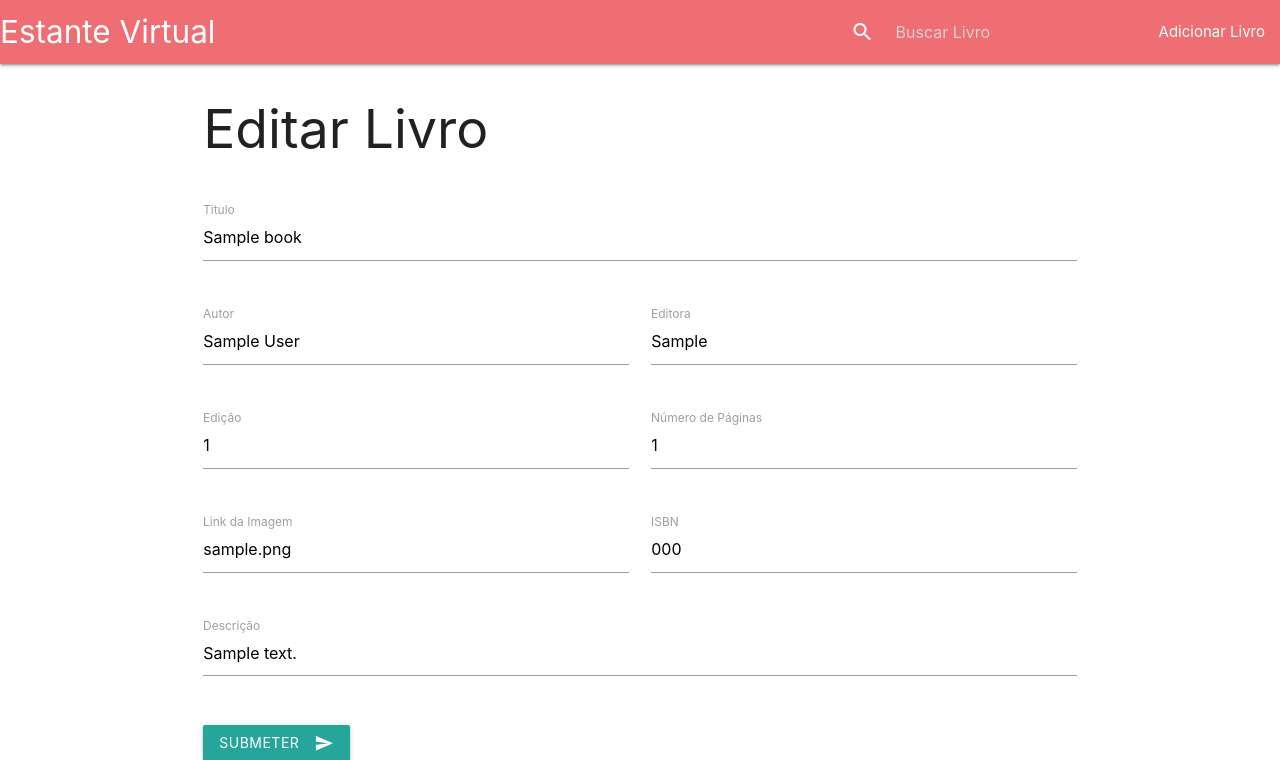
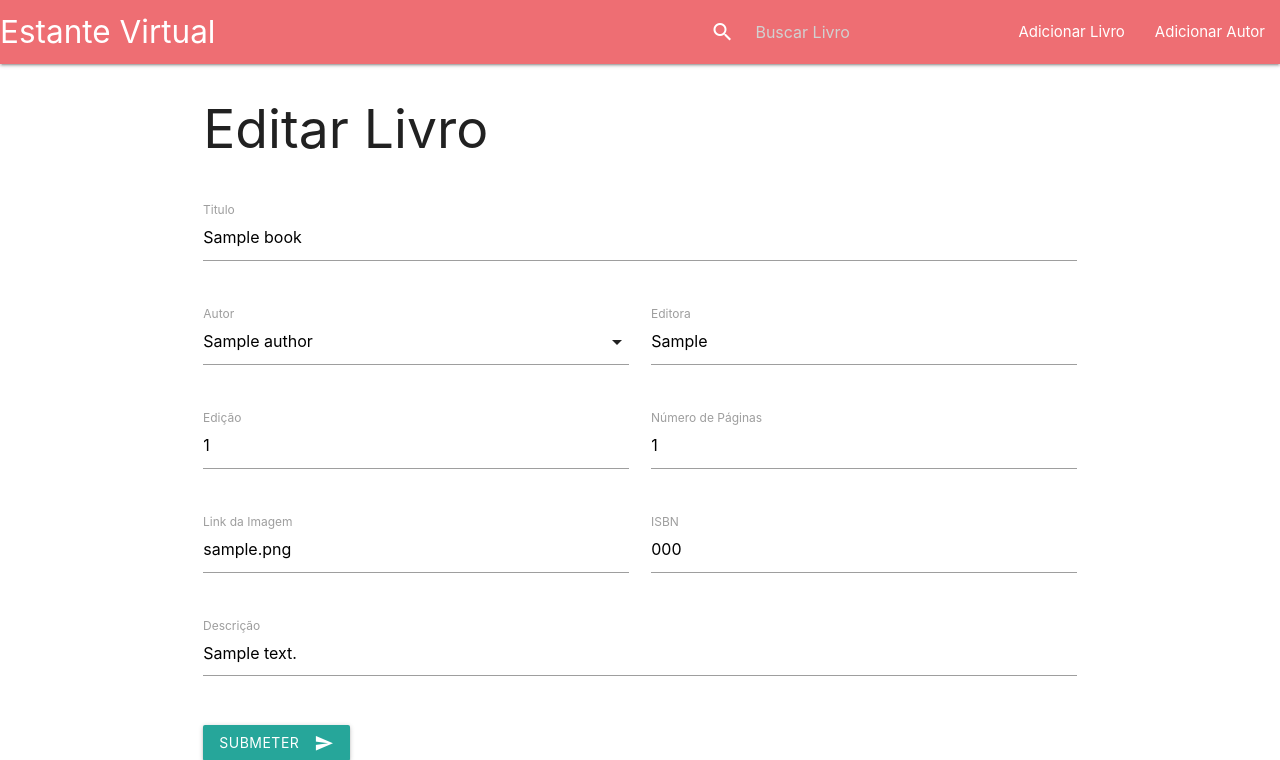
Before and after one commit to CleysonPH/flask-virtual-bookshelf, a Flask app: page /book/edit/1 in a window 1280 px wide. Shown: the top 760 px of the page. Run offline with Flask 2, Linux system fonts and the light colour scheme; tables that the repository leaves empty hold one stand-in row (values such as "Sample post").

Commit message:
Implemented Book model

```diff
--- a/app/routes.py
+++ b/app/routes.py
@@ -1,7 +1,7 @@
 from flask import render_template, request, redirect, url_for, flash
 
 from app import app, db
-from app.models import Book
+from app.models import Book, Author
 
 
 @app.errorhandler(404)
@@ -16,7 +16,7 @@ def home():
     title = 'Lista de Livros'
     books = Book.query.order_by(Book.title).all()
 
-    return render_template('book_list.html', title=title, books=books)
+    return render_template('book/book_list.html', title=title, books=books)
 
 
 @app.route('/book/search')
@@ -26,7 +26,7 @@ def book_search():
 
     books = Book.query.filter(Book.title.contains(search)).all()
 
-    return render_template('book_list.html', title=title, books=books)
+    return render_template('book/book_list.html', title=title, books=books)
 
 
 @app.route('/book/detail/<int:id>')
@@ -34,19 +34,25 @@ def book_detail(id):
     book = Book.query.get_or_404(id)
     title = 'Detalhes do Livro'
 
-    return render_template('book_detail.html', title=title, book=book)
+    return render_template('book/book_detail.html', title=title, book=book)
 
 
 @app.route('/book/add', methods=['GET', 'POST'])
 def book_add():
     book = 0
+    authors = Author.query.order_by(Author.name).all()
     if request.method == 'GET':
         title = 'Cadastrar Livro'
-        return render_template('book_form.html', title=title, book=book)
+        return render_template('book/book_form.html', title=title, book=book, authors=authors)
 
+    print(request.form.get('author'))
+
+    author = Author.query.get(
+        request.form.get('author')
+    )
     book = Book(
         title=request.form.get('title'),
-        author=request.form.get('author'),
+        author=author,
         publisher=request.form.get('publisher'),
         edition=request.form.get('edition'),
         pages_number=request.form.get('pages_number'),
@@ -58,16 +64,17 @@ def book_add():
     db.session.add(book)
     db.session.commit()
 
-    flash(f"Livro cadastrado com sucesso!")
-    return redirect(url_for('home'))
+    flash("Livro cadastrado com sucesso!")
+    return redirect(url_for('book_add'))
 
 
 @app.route('/book/edit/<int:id>', methods=['GET', 'POST'])
 def book_edit(id):
     book = Book.query.get_or_404(id)
+    authors = Author.query.order_by(Author.name).all()
     if request.method == 'GET':
         title = 'Editar Livro'
-        return render_template('book_form.html', title=title, book=book)
+        return render_template('book/book_form.html', title=title, book=book, authors=authors)
 
     book.title = request.form.get('title')
     book.author = request.form.get('author')
@@ -81,7 +88,7 @@ def book_edit(id):
     db.session.commit()
 
     flash('Livro editado com sucesso!')
-    return redirect(url_for('home'))
+    return redirect(url_for('book_detail', id=book.id))
 
 
 @app.route('/book/remove/<int:id>')
@@ -91,5 +98,25 @@ def book_delete(id):
     db.session.delete(book)
     db.session.commit()
 
-    flash('Livro editado com sucesso!')
+    flash('Livro deletado com sucesso!')
     return redirect(url_for('home'))
+
+
+@app.route('/author/add', methods=['GET', 'POST'])
+def author_add():
+    author = 0
+    if request.method == 'GET':
+        title = 'Cadastrar Autor'
+        return render_template('author/author_form.html', title=title, author=author)
+
+    author = Author(
+        name=request.form.get('name'),
+        img_url=request.form.get('img_url'),
+        description=request.form.get('description'),
+    )
+
+    db.session.add(author)
+    db.session.commit()
+
+    flash("Autor cadastrado com sucesso!")
+    return redirect(url_for('author_add'))
--- a/app/templates/base.html
+++ b/app/templates/base.html
@@ -25,6 +25,7 @@
             <a href="#" data-target="mobile-demo" class="sidenav-trigger"><i class="material-icons">menu</i></a>
             <ul class="right hide-on-med-and-down">
                 <li><a href="{{ url_for('book_add') }}">Adicionar Livro</a></li>
+                <li><a href="{{ url_for('author_add') }}">Adicionar Autor</a></li>
             </ul>
             <form method="GET" action="{{ url_for('book_search') }}" class="hide-on-med-and-down">
                 <div class="right input-field">
@@ -39,6 +40,7 @@
     <ul class="sidenav" id="mobile-demo">
         <li><a href="{{ url_for('home') }}">Home</a></li>
         <li><a href="{{ url_for('book_add') }}">Adicionar Livro</a></li>
+        <li><a href="{{ url_for('author_add') }}">Adicionar Autor</a></li>
 
         <form method="GET" action="{{ url_for('book_search') }}">
             <div class="input-field">
--- a/app/templates/book_detail.html
+++ b/app/templates/book/book_detail.html
@@ -11,14 +11,14 @@
 
 {% block content %}
     <div class="row">
-        <div class="col s4">
+        <div class="col s12 m4">
             <img src="{{ book.img_url }}" class="materialboxed responsive-img"  alt="Imagem de capa do livro {{ book.title }}">
         </div>
 
-        <div class="col s8">
+        <div class="col s12 m8">
             <ul>
                 <li><strong>Titulo:</strong> {{ book.title }}</li>
-                <li><strong>Autor:</strong> {{ book.author }}</li>
+                <li><strong>Autor:</strong> {{ book.author.name }}</li>
                 {% if book.publisher %}
                     <li><strong>Editora:</strong> {{ book.publisher }}</li>
                 {% endif %}
--- a/app/templates/book_form.html
+++ b/app/templates/book/book_form.html
@@ -12,8 +12,13 @@
 
             <div class="row">
                 <div class="input-field col s12 m6">
-                    <label for="author">Autor</label>
-                    <input type="text" name="author" value="{{ book.author|default('', true) }}" required>
+                    <select name="author">
+                        <option value="" disabled selected>Escolha o autor</option>
+                        {% for author in authors %}
+                            <option value="{{ author.id }}" {% if book.author.id == author.id %} selected {% endif %}>{{ author.name }}</option>
+                        {% endfor %}
+                    </select>
+                    <label>Autor</label>
                 </div>
 
                 <div class="input-field col s12 m6">
@@ -58,3 +63,12 @@
         </form>
     </div>
 {% endblock %}
+
+{% block script %}
+    <script>
+        document.addEventListener('DOMContentLoaded', function() {
+            var elems = document.querySelectorAll('select');
+            var instances = M.FormSelect.init(elems);
+        });
+    </script>
+{% endblock %}
--- a/app/templates/book_list.html
+++ b/app/templates/book/book_list.html
@@ -23,7 +23,7 @@
                                     <span class="title">
                                         <a href="{{ url_for('book_detail', id=book.id) }}">{{ book.title }}</a>
                                     </span>
-                                    <p>{{ book.author }}</p>
+                                    <p>{{ book.author.name }}</p>
                                     <p>{% if book.publisher %}Editora {{ book.publisher }}{% endif %}</p>
                                     <p>{% if book.edition %}{{ book.edition }}ª Edição{% endif %}</p>
                                     <p>ISBN {{ book.isbn }}</p>
```
Also changed, not shown: app/models.py (+21 -1 lines), app/templates/author/author_form.html (added, +32 -0 lines).
